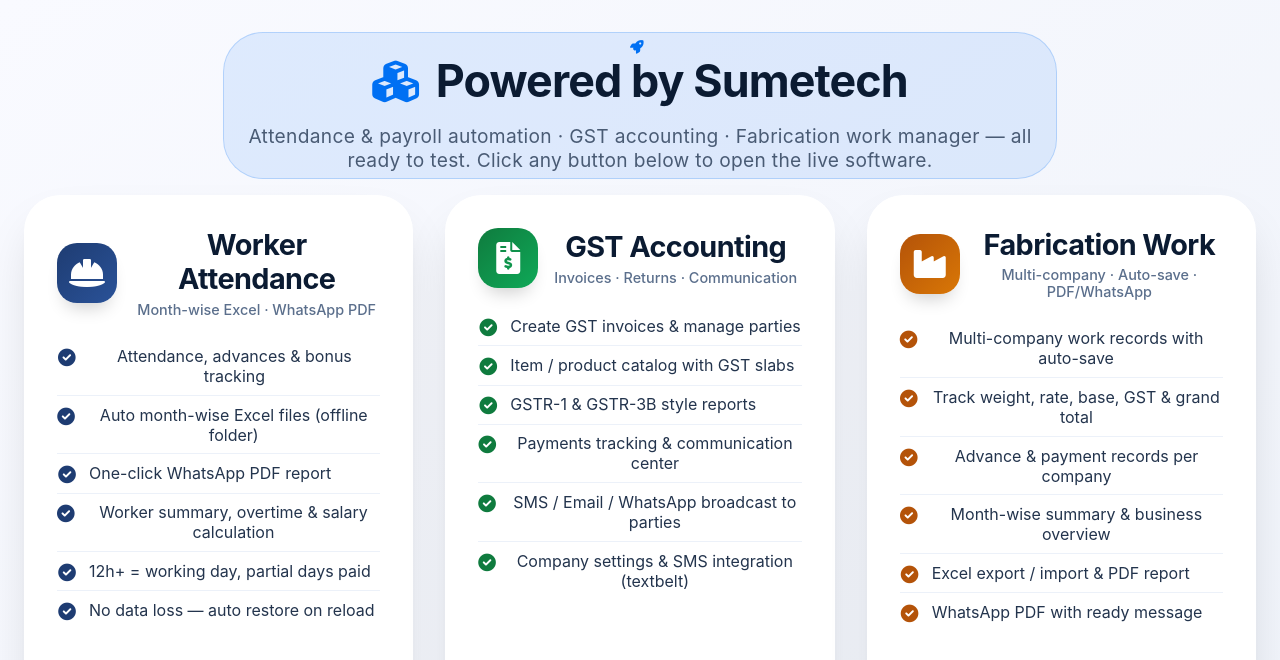
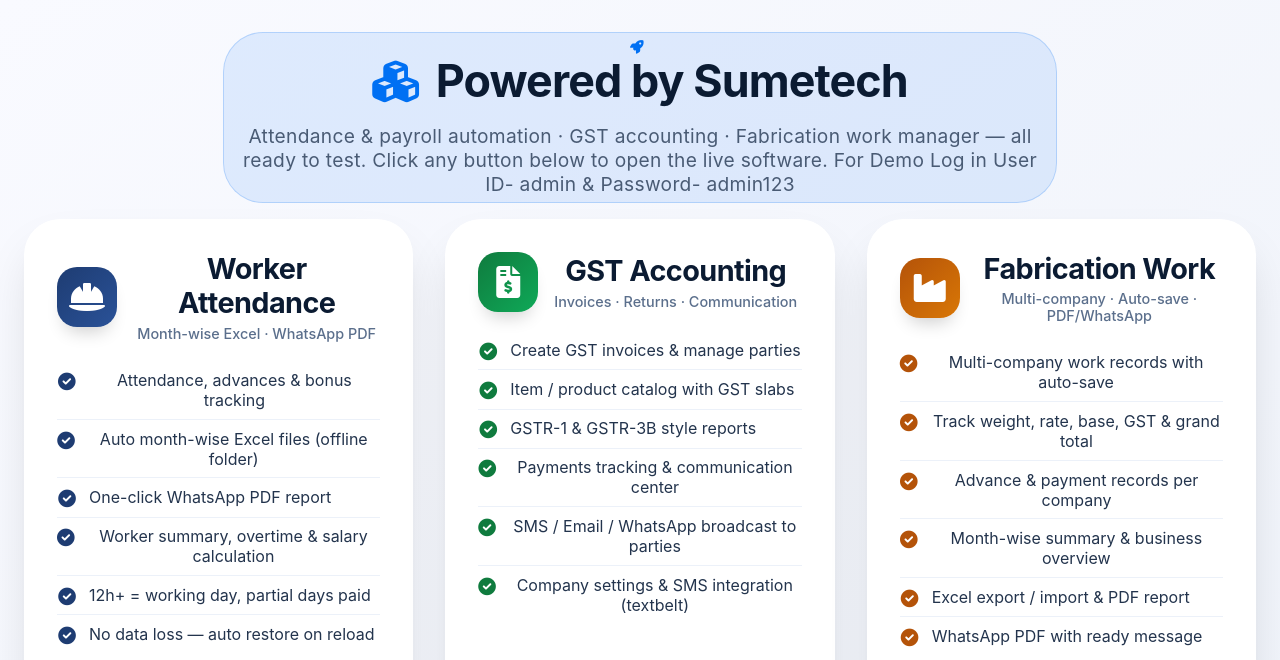
Before and after one commit to sumetech98-afk/alll_soft_link, a plain HTML site: page index.html in a window 1280 px wide. Shown: the top 660 px of the page. Drawn offline with Linux system fonts and the light colour scheme.

Commit message:
Update index.html

```diff
--- a/index.html
+++ b/index.html
@@ -362,7 +362,7 @@
         <i class="fas fa-cubes"></i> Powered by Sumetech
       </h1>
       <div class="subhead">
-        Attendance & payroll automation · GST accounting · Fabrication work manager — all ready to test. Click any button below to open the live software.
+        Attendance & payroll automation · GST accounting · Fabrication work manager — all ready to test. Click any button below to open the live software. For Demo Log in User ID- admin & Password- admin123
       </div>
     </div>
 
```
